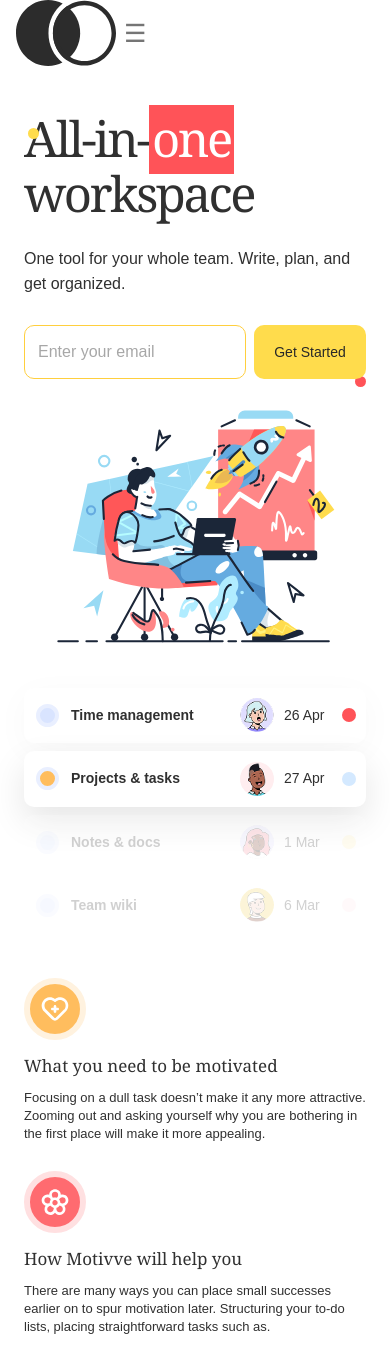
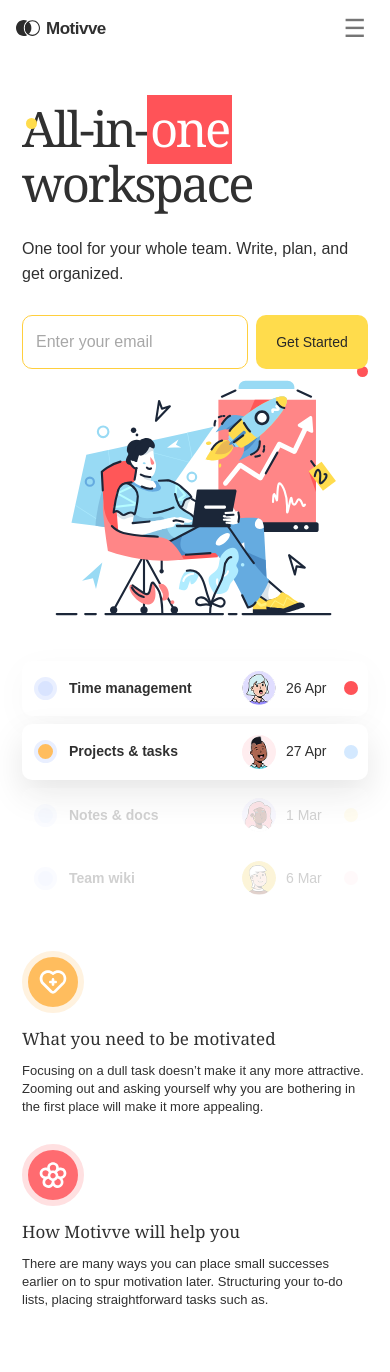
Before and after one commit to AngelosBartzis/DemoLanding, a React (Vite) app: page / in a window 390 px wide. Shown: the top 1372 px of the page. Built offline with nearby package versions, Linux system fonts and the light colour scheme; the HTML template or start-up script is replaced by a standard one.

Commit message:
Update homepage to include brand name

```diff
--- a/src/pages/HomePage.jsx
+++ b/src/pages/HomePage.jsx
@@ -70,6 +70,9 @@ function Header() {
                         aria-label="Motivve home"
                     >
                         <Box component="img" src={logo} alt="Motivve"/>
+                        <Typography component="span" className="brand-name">
+                            Motivve
+                        </Typography>
                     </Box>
 
                     <Stack
--- a/src/styles/HomePage.css
+++ b/src/styles/HomePage.css
@@ -1,30 +1,58 @@
-
+/* Page */
 .landing-page {
     width: 100%;
     min-height: 100vh;
     margin: 0;
-    background: #ffffff;
+    background: #fff;
+}
+
+/* Header */
+.site-header {
+    width: 100%;
 }
 
 .site-toolbar {
+    display: flex;
     width: 100%;
+    min-height: 76px;
+    align-items: center;
+    justify-content: space-between;
 }
 
 .brand {
-    display: flex;
+    display: inline-flex;
     flex-shrink: 0;
     align-items: center;
+    gap: 6px;
+    text-decoration: none;
 }
 
 .brand img {
     display: block;
-    width: 100px;
-    height: auto;
+    width: 27px;
+    height: 27px;
+    object-fit: contain;
+}
+
+.brand-name.MuiTypography-root {
+    color: #303030;
+    font-size: 19px;
+    font-weight: 700;
+    letter-spacing: -0.5px;
+    line-height: 1;
+    white-space: nowrap;
+}
+
+.desktop-nav {
+    display: flex;
+    align-items: center;
+    justify-content: flex-end;
+    margin-left: auto;
 }
 
 .desktop-nav .nav-link {
+    font-size: 15px;
     white-space: nowrap;
-    font-size: 15px;
 }
 
 .desktop-nav .signup-button {
@@ -36,27 +64,39 @@
     box-shadow: none;
 }
 
-.mobile-menu-button,
+.desktop-nav .signup-button:hover {
+    background: #ed454b;
+    box-shadow: none;
+}
+
+.mobile-menu-button.MuiIconButton-root,
 .mobile-navigation {
     display: none !important;
 }
 
-.page-content {
-    padding-bottom: 60px;
+/* Main content container */
+.page-content.MuiContainer-root {
+    width: 100%;
+    max-width: 1440px;
+    margin: 0 auto;
+    padding: 0 clamp(32px, 5.5vw, 80px) 60px;
 }
 
+/* Hero section */
 .hero {
     position: relative;
     display: grid;
-    grid-template-columns: 1.12fr 0.88fr;
+    width: 100%;
+    min-height: 590px;
+    grid-template-columns: minmax(0, 1.12fr) minmax(0, 0.88fr);
     align-items: center;
-    min-height: 590px;
-    padding: 15px 30px 10px;
+    padding: 15px 0 10px;
 }
 
 .hero-copy {
     position: relative;
     z-index: 1;
+    min-width: 0;
 }
 
 .hero-title.MuiTypography-root {
@@ -78,17 +118,17 @@
 
 .hero-description.MuiTypography-root {
     max-width: 560px;
-    margin: 45px 0 56px;
+    margin: 38px 0 44px;
     font-size: 19px;
     line-height: 1.6;
 }
 
 .email-signup {
     display: flex;
-    align-items: stretch;
-    gap: 26px;
     width: 100%;
     max-width: 562px;
+    align-items: stretch;
+    gap: 16px;
 }
 
 .email-signup .MuiTextField-root {
@@ -119,11 +159,12 @@
     box-shadow: none;
 }
 
+/* Hero illustration */
 .hero-visual {
     display: flex;
+    min-width: 0;
     align-items: center;
     justify-content: center;
-    min-width: 0;
 }
 
 .hero-visual img {
@@ -134,6 +175,7 @@
     object-fit: contain;
 }
 
+/* Decorative dots */
 .decorative-dot {
     position: absolute;
     z-index: 0;
@@ -154,24 +196,27 @@
     background: #ff5358;
 }
 
+/* Lower section */
 .lower-section {
     display: grid;
+    width: 100%;
     grid-template-columns: minmax(0, 1fr) minmax(0, 1.35fr);
     align-items: start;
     gap: clamp(32px, 5vw, 80px);
-    width: 100%;
+    margin-top: 25px;
 }
 
 .task-preview {
+    min-width: 0;
     padding-top: 5px;
 }
 
 .task-row {
     display: grid;
+    min-height: 55px;
     grid-template-columns: 25px minmax(0, 1fr) 38px 60px 14px;
     align-items: center;
     gap: 15px;
-    min-height: 55px;
     padding: 8px 17px;
     border-radius: 10px;
     background: #fff;
@@ -222,6 +267,7 @@
     box-shadow: none;
 }
 
+/* Feature cards */
 .features {
     display: grid;
     grid-template-columns: repeat(2, minmax(0, 1fr));
@@ -235,10 +281,10 @@
 
 .feature-icon {
     display: flex;
+    width: 72px;
+    height: 72px;
     align-items: center;
     justify-content: center;
-    width: 72px;
-    height: 72px;
     margin-bottom: 15px;
     border: 6px solid #fff2df;
     border-radius: 50%;
@@ -265,9 +311,10 @@
 .feature-card p.MuiTypography-root {
     margin: 0;
     font-size: 13px;
-    line-height: 1.35;
+    line-height: 1.4;
 }
 
+/* Tablet */
 @media (max-width: 1100px) {
     .desktop-nav {
         gap: 4px;
@@ -280,20 +327,13 @@
     }
 
     .page-content.MuiContainer-root {
-        width: 100%;
         max-width: none;
-        margin: 0;
-        padding: 0 clamp(24px, 5vw, 80px) 60px;
+        padding-right: clamp(24px, 5vw, 60px);
+        padding-left: clamp(24px, 5vw, 60px);
     }
 
     .hero {
-        position: relative;
-        display: grid;
-        grid-template-columns: minmax(0, 1.12fr) minmax(0, 0.88fr);
-        align-items: center;
-        width: 100%;
         min-height: clamp(500px, 43vw, 650px);
-        padding: 15px 0 10px;
     }
 
     .hero-title.MuiTypography-root {
@@ -315,7 +355,7 @@
     }
 
     .lower-section {
-        grid-template-columns: 1fr 1.2fr;
+        grid-template-columns: minmax(0, 1fr) minmax(0, 1.2fr);
         gap: 28px;
     }
 
@@ -331,9 +371,19 @@
     }
 }
 
+/* Mobile */
 @media (max-width: 700px) {
     .site-toolbar {
         min-height: 76px;
+    }
+
+    .brand img {
+        width: 24px;
+        height: 24px;
+    }
+
+    .brand-name.MuiTypography-root {
+        font-size: 17px;
     }
 
     .desktop-nav {
@@ -353,16 +403,15 @@
         padding: 0 0 16px;
     }
 
-    .page-content {
+    .page-content.MuiContainer-root {
         padding-right: 22px;
         padding-left: 22px;
     }
 
     .hero {
-        grid-template-columns: 1fr;
-        gap: 20px;
         min-height: auto;
-        padding: 45px 0 30px;
+        grid-template-columns: minmax(0, 1fr);
+        padding-top: 45px;
     }
 
     .hero-title.MuiTypography-root {
@@ -409,8 +458,9 @@
     }
 
     .lower-section {
-        grid-template-columns: 1fr;
+        grid-template-columns: minmax(0, 1fr);
         gap: 30px;
+        margin-top: 20px;
     }
 
     .task-row {
@@ -445,10 +495,10 @@
 
     .feature-card p.MuiTypography-root {
         font-size: 13px;
-        line-height: 1.4;
     }
 }
 
+/* Very small phones */
 @media (max-width: 390px) {
     .hero-title.MuiTypography-root {
         font-size: 49px;
@@ -464,7 +514,7 @@
     }
 
     .features {
-        grid-template-columns: 1fr;
+        grid-template-columns: minmax(0, 1fr);
         gap: 28px;
     }
 }
```
